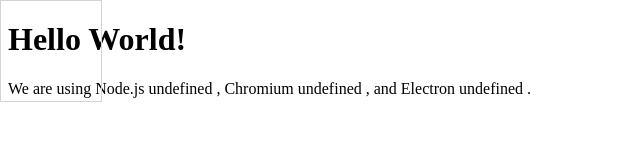
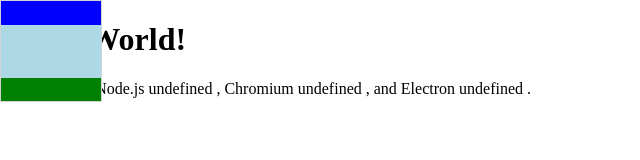
Before and after one commit to stefnotch/hungry-pure-js-game-jam, an Electron app: page index.html in a window 800 px wide. Shown: the whole page, without its empty margins (0-640 px from the left). Drawn offline with Linux system fonts and the light colour scheme; no server answers.

Commit message:
OSWindow WIP

```diff
--- a/css/style.css
+++ b/css/style.css
@@ -12,7 +12,7 @@
 
 .os-window {
   position: absolute;
-  background-color: transparent;
+  background-color: red;
   width: 100px;
   height: 100px;
   top: 0px;
@@ -20,4 +20,31 @@
   margin: 0px;
   padding: 0px;
   border: 1px solid lightgrey;
+  display: flex;
+  flex-direction: column;
 }
+
+.os-window .window-content {
+  flex-grow: 1;
+}
+
+.window-header {
+  background-color: lightblue;
+  max-height: 5em;
+  height: 5em;
+}
+
+.window-titlebar {
+  background-color: blue;
+  height: 1.5em;
+}
+
+.window-content {
+  background-color: grey;
+}
+
+.window-bottom-bar {
+  background-color: green;
+  height: 1.5em;
+  max-height: 1.5em;
+}
--- a/index.html
+++ b/index.html
@@ -24,7 +24,17 @@
     <div id="canvasOverlay"></div>
 
     <template class="os-window-template">
-      <div class="os-window"></div>
+      <div class="os-window">
+        <div class="window-header">
+          <div class="window-titlebar"></div>
+          <div></div>
+        </div>
+        <div class="window-content">
+          <div class="window-sidebar"></div>
+          <div class="window-folders-and-files"></div>
+        </div>
+        <div class="window-bottom-bar"></div>
+      </div>
     </template>
 
     <script>
--- a/renderer.js
+++ b/renderer.js
@@ -19,5 +19,5 @@
 
 var x = new OSWindow(document.querySelector(".os-window-template"), {
   position: Matter.Vector.create(0, 0),
-  size: Matter.Vector.create(100, 100)
+  size: Matter.Vector.create(300, 300)
 });
```
